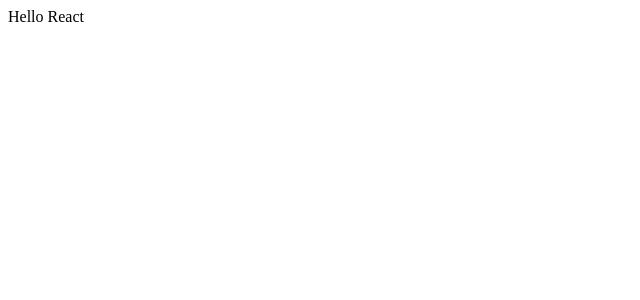
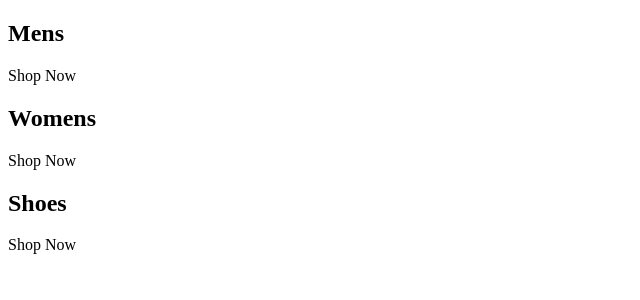
Before and after one commit to robertyen2023/react-ec-website, a React (Create React App) app: page / in a window 1280 px wide. Shown: the top 300 px of the page, without its empty margins (0-640 px from the left). Built offline with nearby package versions, Linux system fonts and the light colour scheme.

Commit message:
Add the basic categories layout

```diff
--- a/src/App.js
+++ b/src/App.js
@@ -1,5 +1,27 @@
 const App = () => (
-  <div className="app-wrapper">Hello React</div>
+  <div className="categories-container">
+    <div className="category-container">
+      {/* <img/> */}
+      <div className="category-body-container">
+        <h2>Mens</h2>
+        <p>Shop Now</p>
+      </div>
+    </div>
+    <div className="category-container">
+      {/* <img/> */}
+      <div className="category-body-container">
+        <h2>Womens</h2>
+        <p>Shop Now</p>
+      </div>
+    </div>
+    <div className="category-container">
+      {/* <img/> */}
+      <div className="category-body-container">
+        <h2>Shoes</h2>
+        <p>Shop Now</p>
+      </div>
+    </div>
+  </div>
 );
 
 export default App;
```
